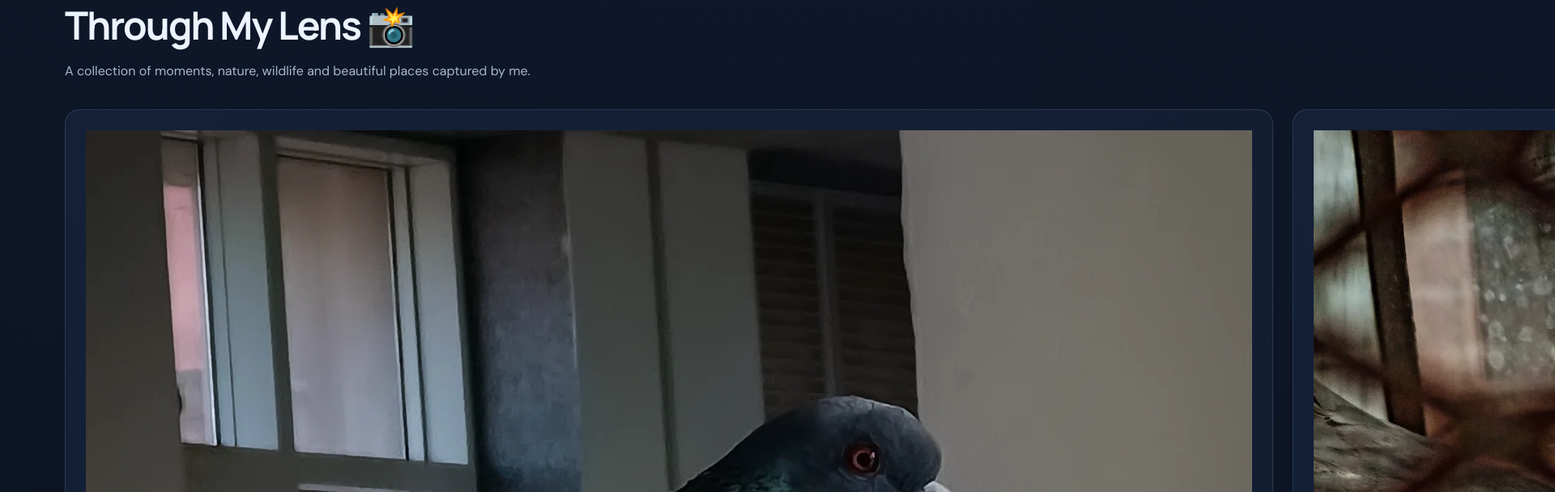
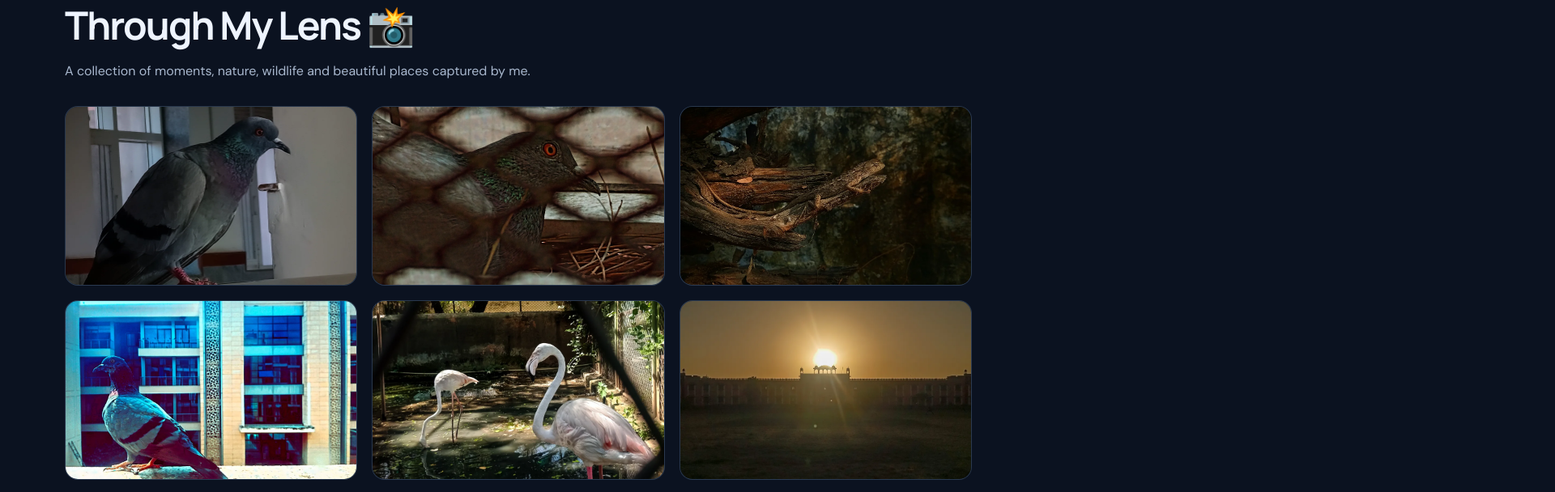
Before and after one commit to Rohitmahayach/rohit-kumar-portfolio, a plain HTML site: page index.html in a window 1280 px wide. Shown: the part 3934-4542 px from the top of the page at 81% size, 1920 px wide, since content can reach past the window. Drawn offline with Linux system fonts and the light colour scheme.

Commit message:
Update index.html

```diff
--- a/index.html
+++ b/index.html
@@ -43,6 +43,43 @@
     @media(max-width:800px){.hero{grid-template-columns:1fr;gap:50px;padding:65px 0}.portrait-wrap{width:min(290px,75%);grid-row:1}.hero-copy{grid-row:2}.about-grid,.skill-grid,.education{grid-template-columns:1fr}.job{grid-template-columns:1fr;gap:5px}.contact-box{align-items:flex-start;flex-direction:column}.navlinks{display:none;position:absolute;top:76px;left:0;right:0;background:#0b1220;padding:20px 25px;flex-direction:column;gap:16px;border-bottom:1px solid var(--line)}.navlinks.open{display:flex}.menu{display:block}}
     @media(max-width:480px){.container{width:min(100% - 28px,1120px)}h1{font-size:2.75rem}.stats{grid-template-columns:1fr}.floating{left:-15px}.card{padding:20px}.contact-box{padding:24px}}
     @media(prefers-reduced-motion:reduce){html{scroll-behavior:auto}.reveal{opacity:1;transform:none;transition:none}*{transition:none!important}}
+ /* Photography Gallery */
+#photography .about-grid {
+  display: grid;
+  grid-template-columns: repeat(3, 1fr);
+  gap: 18px;
+  margin-top: 30px;
+}
+
+#photography .card {
+  padding: 0;
+  overflow: hidden;
+  border-radius: 16px;
+}
+
+#photography .card img {
+  width: 100%;
+  height: 220px;
+  object-fit: cover;
+  display: block;
+  transition: transform 0.4s ease;
+}
+
+#photography .card:hover img {
+  transform: scale(1.06);
+}
+
+@media (max-width: 700px) {
+  #photography .about-grid {
+    grid-template-columns: repeat(2, 1fr);
+  }
+}
+
+@media (max-width: 450px) {
+  #photography .card img {
+    height: 150px;
+  }
+}
   </style>
 </head>
 <body>
```
